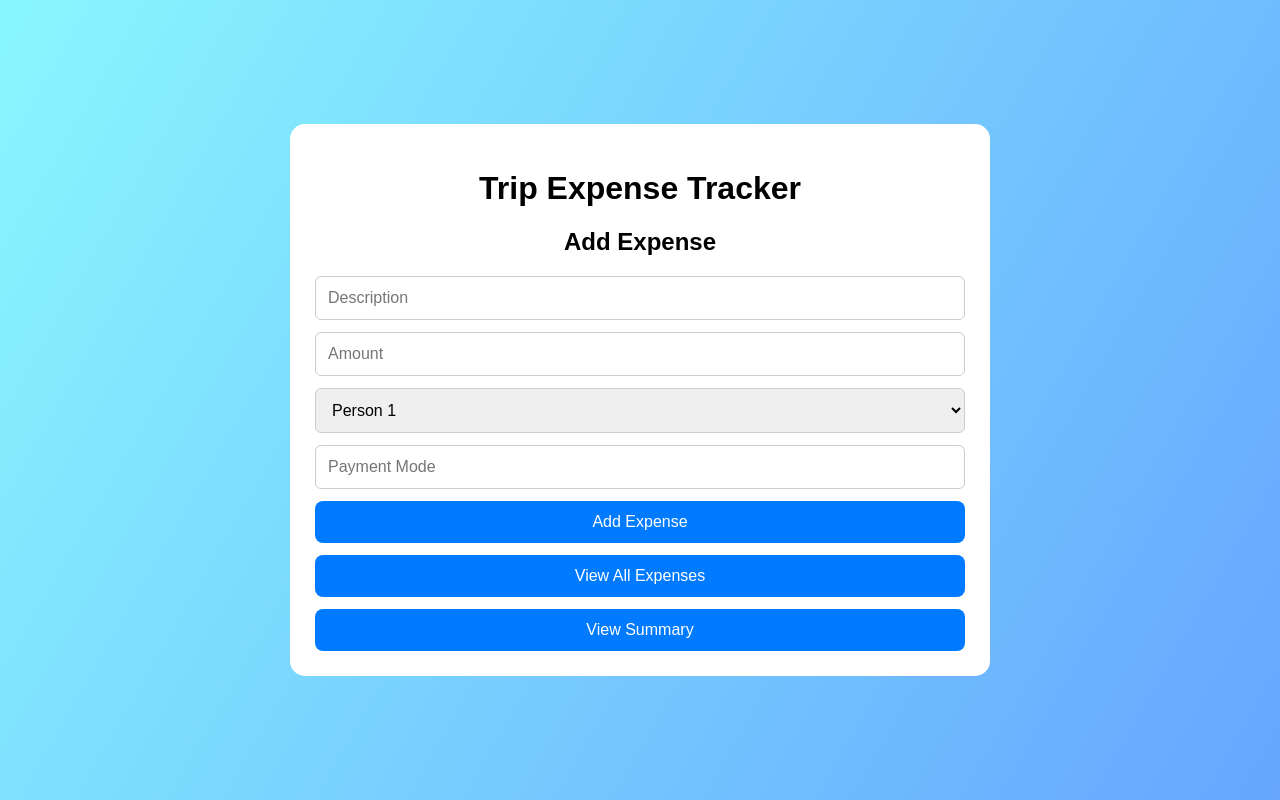
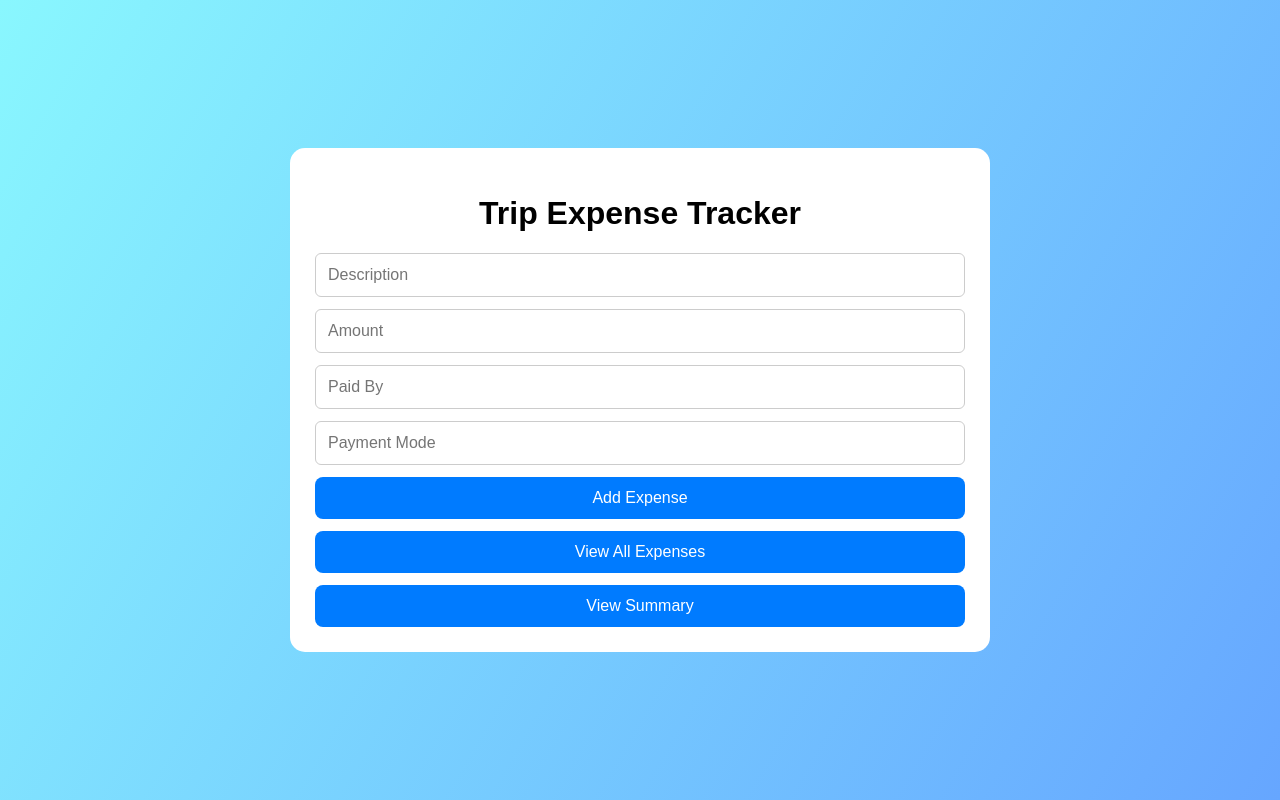
Before and after one commit to vinay3103/trip-expense-tracker, a website: page index.html in a window 1280 px wide. Drawn offline with nearby package versions, Linux system fonts and the light colour scheme.

Commit message:
Modify input field for 'Paid By' in index.html
Updated the 'Paid By' input field in the expense form.

```diff
--- a/index.html
+++ b/index.html
@@ -4,7 +4,6 @@
 <meta charset="UTF-8">
 <title>Trip Expense Tracker</title>
 <link rel="stylesheet" href="style.css">
-<script src="https://cdn.jsdelivr.net/npm/@supabase/supabase-js@2"></script>
 
 <script src="https://cdnjs.cloudflare.com/ajax/libs/jspdf/2.5.1/jspdf.umd.min.js"></script>
 <script src="https://cdnjs.cloudflare.com/ajax/libs/jspdf-autotable/3.5.25/jspdf.plugin.autotable.min.js"></script>
@@ -13,12 +12,11 @@
 
 <div class="container">
   <h1>Trip Expense Tracker</h1>
-  <h2>Add Expense</h2>
 
   <div class="form-group">
     <input id="desc" placeholder="Description">
     <input id="amount" type="number" placeholder="Amount">
-    <select id="paidBy"></select>
+    <input id="paidBy" placeholder="Paid By">
     <input id="mode" placeholder="Payment Mode">
 
     <button onclick="addExpense()">Add Expense</button>
```
